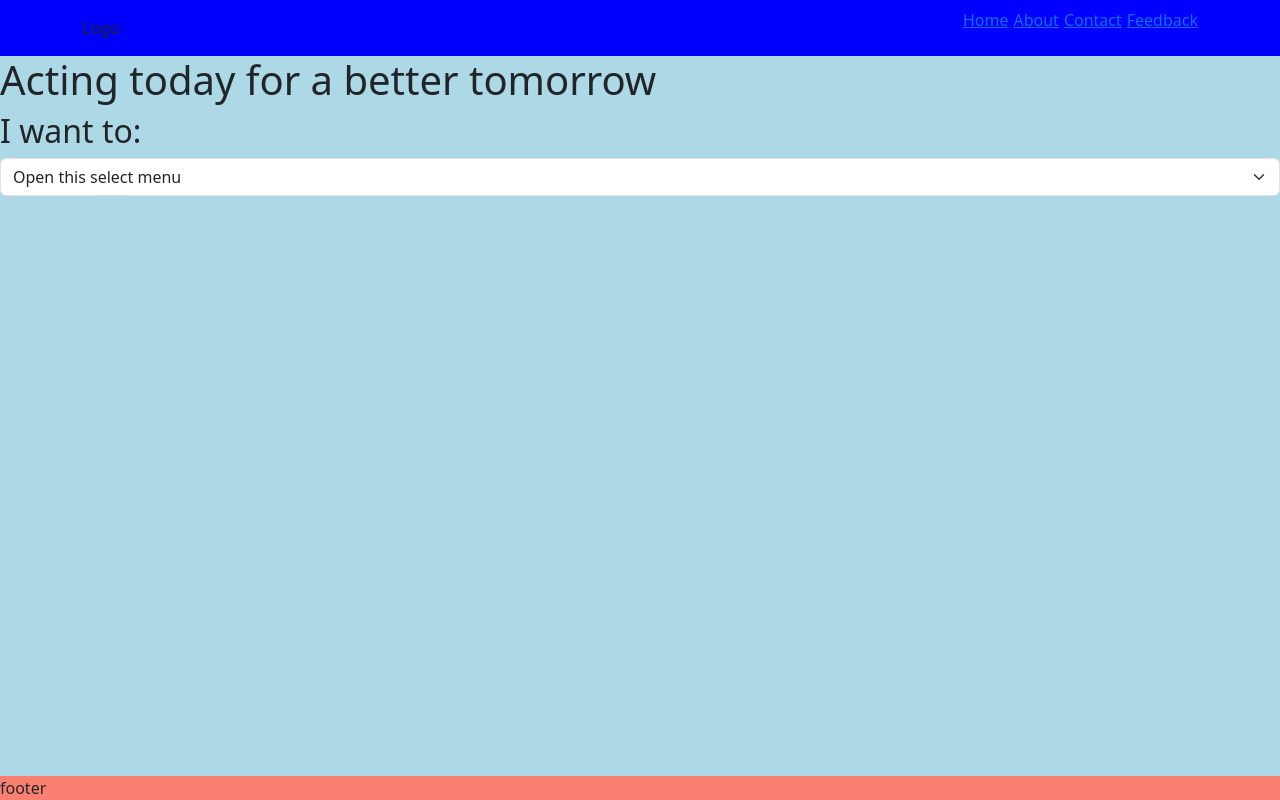
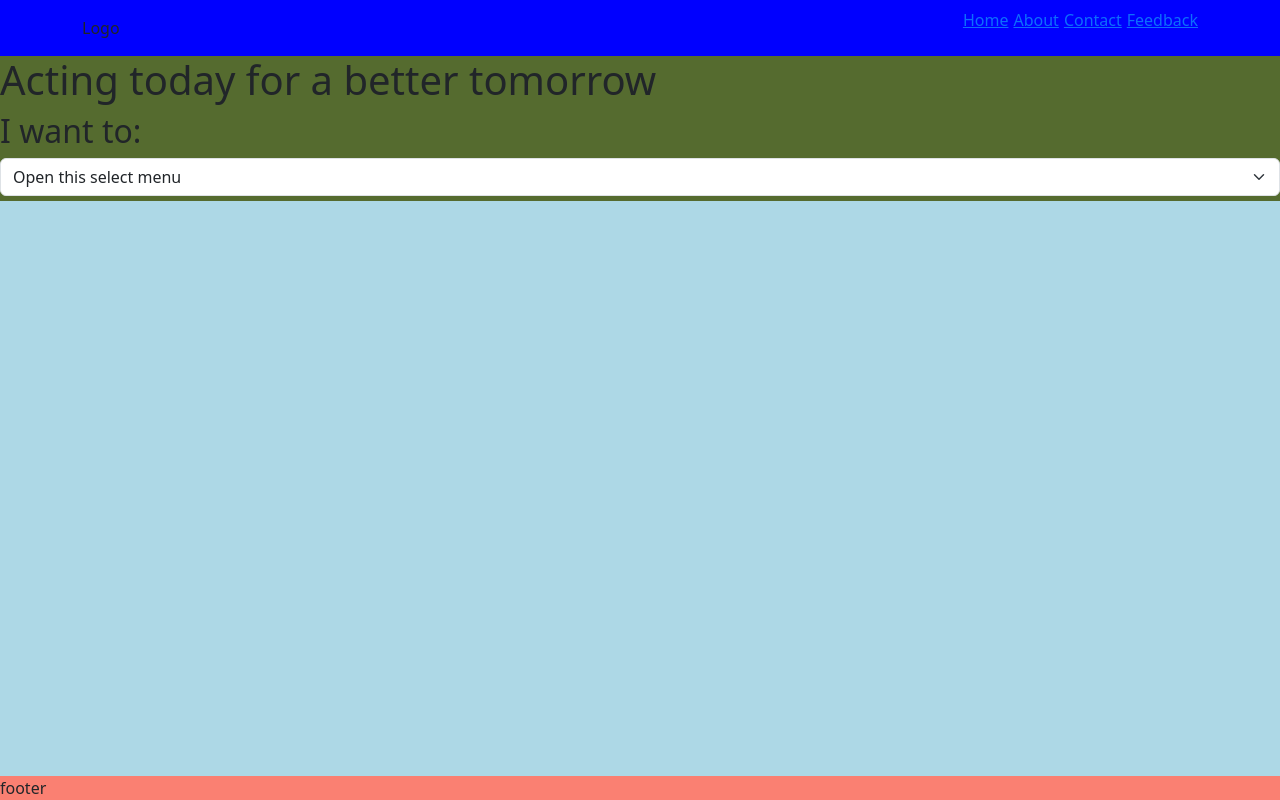
Before and after one commit to CoalTrain1618/practice-web, a plain HTML site: page index.html in a window 1280 px wide. Drawn offline with nearby package versions, Linux system fonts and the light colour scheme.

Commit message:
Added background color styling to hero section

```diff
--- a/assets/css/style.css
+++ b/assets/css/style.css
@@ -37,6 +37,11 @@ main {
     flex: 1 0 auto;
 }
 
+.hero-container {
+    background-color: darkolivegreen;
+    padding-bottom: 5px;
+}
+
 
 /* footer */
 footer {
```
